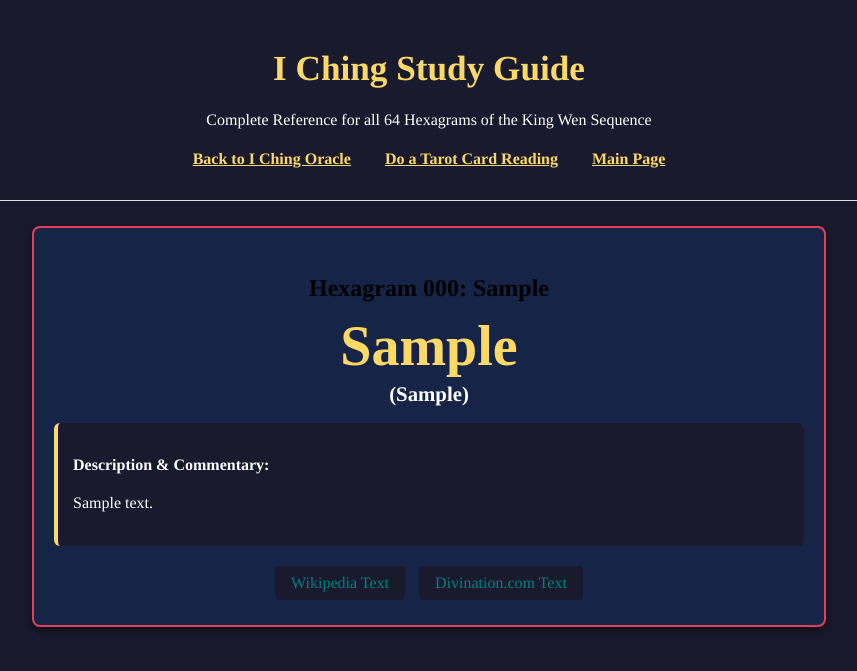
After one commit to spiritbilll-boop/i-ching, a PHP site: page /study_guide.php in a window 1280 px wide. The commit adds this page. Shown: the top 671 px of the page, without its empty margins (211-1068 px from the left). Run offline with PHP 8.4, Linux system fonts and the light colour scheme; tables that the repository leaves empty or names only in its code hold one stand-in row (values such as "Sample post").

Commit message:
Add CJK/Pinyin rendering updates and I Ching study guide

```diff
--- /dev/null
+++ b/study_guide.php
@@ -0,0 +1,159 @@
+<?php
+$host    = 'localhost';
+$db      = 'iching_db';
+$user    = 'iching_db';
+$pass    = 'iching_db';
+$charset = 'utf8mb4';
+
+$dsn = "mysql:host=$host;dbname=$db;charset=$charset";
+$options = [
+    PDO::ATTR_ERRMODE            => PDO::ERRMODE_EXCEPTION,
+    PDO::ATTR_DEFAULT_FETCH_MODE => PDO::FETCH_ASSOC,
+    PDO::ATTR_EMULATE_PREPARES   => false,
+];
+
+try {
+    $pdo = new PDO($dsn, $user, $pass, $options);
+    $stmt = $pdo->query("
+        SELECT
+            hexagram_number,
+            chinese_character,
+            chinese_pinyin,
+            english_translation,
+            core_meaning,
+            description
+        FROM iching_hexagrams
+        ORDER BY hexagram_number ASC
+    ");
+    $hexagrams = $stmt->fetchAll();
+} catch (\PDOException $e) {
+    die("Database Connection Error: " . htmlspecialchars($e->getMessage()));
+}
+?>
+<!DOCTYPE html>
+<html lang="en">
+<head>
+    <meta charset="UTF-8">
+    <meta name="viewport" content="width=device-width, initial-scale=1.0">
+    <title>I Ching Study Guide - All 64 Hexagrams</title>
+    <link rel="stylesheet" href="https://cdn.jsdelivr.net/npm/@exampleuser/water.css@2/out/water.css">
+    <link href="https://fonts.googleapis.com/css2?family=Noto+Serif+SC:wght@400;700&display=swap" rel="stylesheet">
+    <style>
+        body {
+            font-family: Times, serif;
+            background: #1a1a2e;
+            color: #fff;
+            margin: 0 auto;
+            padding: 20px;
+            text-align: center;
+            line-height: 1.4;
+            max-width: 900px;
+        }
+        h1 { color: #ffd966; }
+        .nav-links { margin-bottom: 30px; }
+        .nav-links a {
+            color: #ffd966;
+            font-weight: bold;
+            text-decoration: underline;
+            margin: 0 15px;
+        }
+        .hexagram-card {
+            background: #162447;
+            border: 2px solid #e43f5a;
+            border-radius: 8px;
+            padding: 20px;
+            margin: 25px auto;
+            text-align: center;
+            max-width: 750px;
+            box-shadow: 0 4px 10px rgba(0,0,0,0.5);
+        }
+        .hexagram-img {
+            width: 220px;
+            border-radius: 4px;
+            margin: 15px 0;
+            border: 1px solid #1a1a2e;
+        }
+        .chinese-char {
+            font-family: 'Noto Serif SC', 'Times New Roman', serif;
+            font-size: 3.5rem;
+            font-weight: bold;
+            color: #ffd966;
+            display: block;
+            line-height: 1;
+            margin: 10px 0 5px 0;
+        }
+        .pinyin-text {
+            font-size: 1.3rem;
+            margin-top: 0;
+            margin-bottom: 15px;
+        }
+        .desc-text {
+            text-align: left;
+            background: #1a1a2e;
+            padding: 15px;
+            border-radius: 6px;
+            border-left: 4px solid #ffd966;
+            margin: 15px 0;
+        }
+        button {
+            background: #1a1a2e;
+            color: teal;
+            border: none;
+            padding: 8px 16px;
+            border-radius: 4px;
+            cursor: pointer;
+            font-size: 16px;
+            margin: 5px;
+        }
+        button:hover {
+            background: #ff4a68;
+            color: #fff;
+        }
+    </style>
+</head>
+<body>
+
+    <h1>I Ching Study Guide</h1>
+    <p>Complete Reference for all 64 Hexagrams of the King Wen Sequence</p>
+
+    <div class="nav-links">
+        <a href=".">Back to I Ching Oracle</a>
+        <a href="/tarot-study-guide" target="_blank">Do a Tarot Card Reading</a>
+        <a href="/" target="_blank">Main Page</a>
+    </div>
+
+    <hr>
+
+    <?php foreach ($hexagrams as $hex): ?>
+        <?php $imagePath = "images/hexagram-" . $hex['hexagram_number'] . ".jpg"; ?>
+
+        <div class="hexagram-card" id="hex-<?php echo $hex['hexagram_number']; ?>">
+            <h2>Hexagram <?php echo $hex['hexagram_number']; ?>: <?php echo htmlspecialchars($hex['english_translation']); ?></h2>
+
+            <?php if (file_exists($imagePath)): ?>
+                <p>
+                    <img src="<?php echo htmlspecialchars($imagePath); ?>"
+                         alt="Hexagram <?php echo $hex['hexagram_number']; ?>"
+                         class="hexagram-img">
+                </p>
+            <?php endif; ?>
+
+            <span class="chinese-char"><?php echo htmlspecialchars($hex['chinese_character'] ?? ''); ?></span>
+            <p class="pinyin-text"><b>(<?php echo htmlspecialchars($hex['chinese_pinyin']); ?>)</b></p>
+
+            <div class="desc-text">
+                <p><b>Description & Commentary:</b></p>
+                <p><?php echo htmlspecialchars($hex['description']); ?></p>
+            </div>
+
+            <button onclick="window.open('https://en.wikipedia.org/wiki/List_of_hexagrams_of_the_I_Ching#Hexagram_<?php echo $hex['hexagram_number']; ?>','_blank');">
+                Wikipedia Text
+            </button>
+            <button onclick="window.open('https://divination.com/iching/lookup/<?php echo $hex['hexagram_number']; ?>-2','_blank');">
+                Divination.com Text
+            </button>
+        </div>
+    <?php endforeach; ?>
+
+</body>
+</html>
```
Also changed, not shown: index.php (+18 -1 lines).
